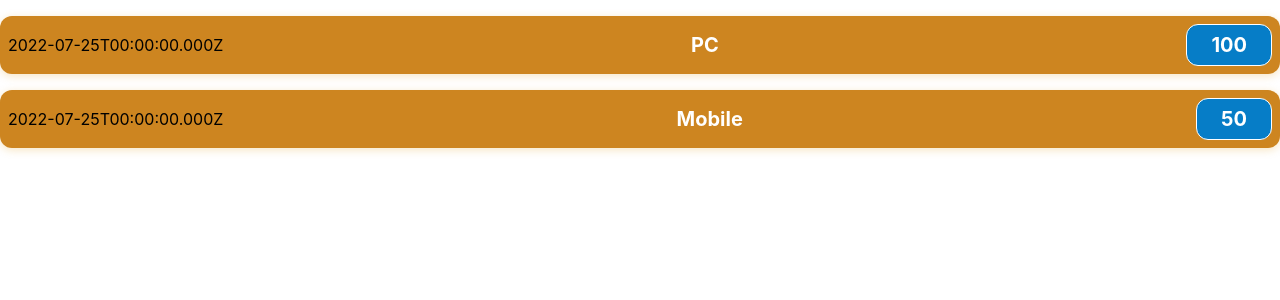
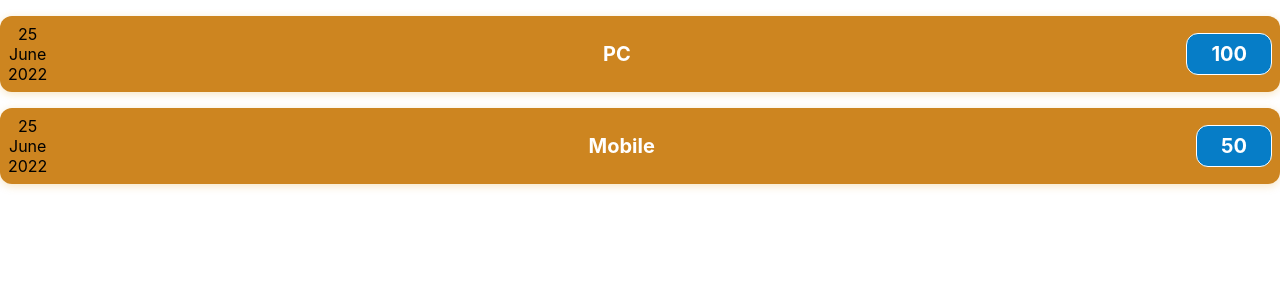
Before and after one commit to Mhadasavi/ReactDemo, a React (Create React App) app: page / in a window 1280 px wide. Shown: the top 300 px of the page. Built offline with nearby package versions, Linux system fonts and the light colour scheme.

Commit message:
Convert date to calender format

```diff
--- a/src/App.js
+++ b/src/App.js
@@ -4,8 +4,8 @@
 
 function App() {
   const expenseItems = [
-    { id: 1, itemName: "PC", itemPrice: 100, date: new Date(2022, 6, 25) },
-    { id: 2, itemName: "Mobile", itemPrice: 50, date: new Date(2022, 6, 25) },
+    { id: 1, itemName: "PC", itemPrice: 100, date: new Date(2022, 5, 25) },
+    { id: 2, itemName: "Mobile", itemPrice: 50, date: new Date(2022, 5, 25) },
   ];
   return (
     <div className="App">
--- a/src/components/ExpenseItem.js
+++ b/src/components/ExpenseItem.js
@@ -1,8 +1,15 @@
 import "./ExpenseItem.css";
 function ExpenseItem(props) {
+  const day = props.date.toLocaleString("en-US", { day: "2-digit" });
+  const month = props.date.toLocaleString("en-US", { month: "long" });
+  const year = props.date.getFullYear();
   return (
     <div className="expense-item">
-      <div>{props.date.toISOString()}</div>
+      <div>
+        <div>{day}</div>
+        <div>{month}</div>
+        <div>{year}</div>
+      </div>
       <div className="expense-item__description">
         <h2>{props.name}</h2>
       </div>
```
